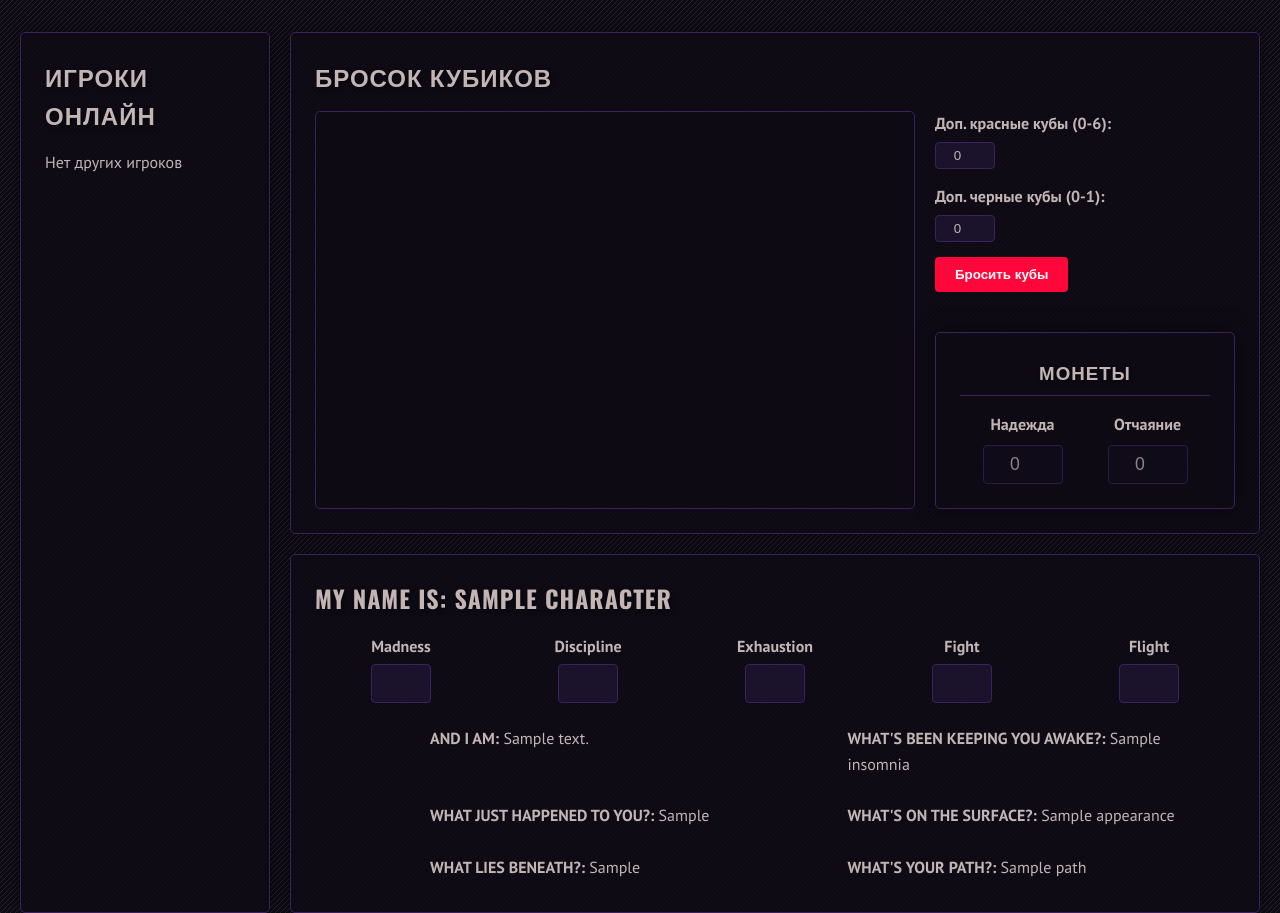
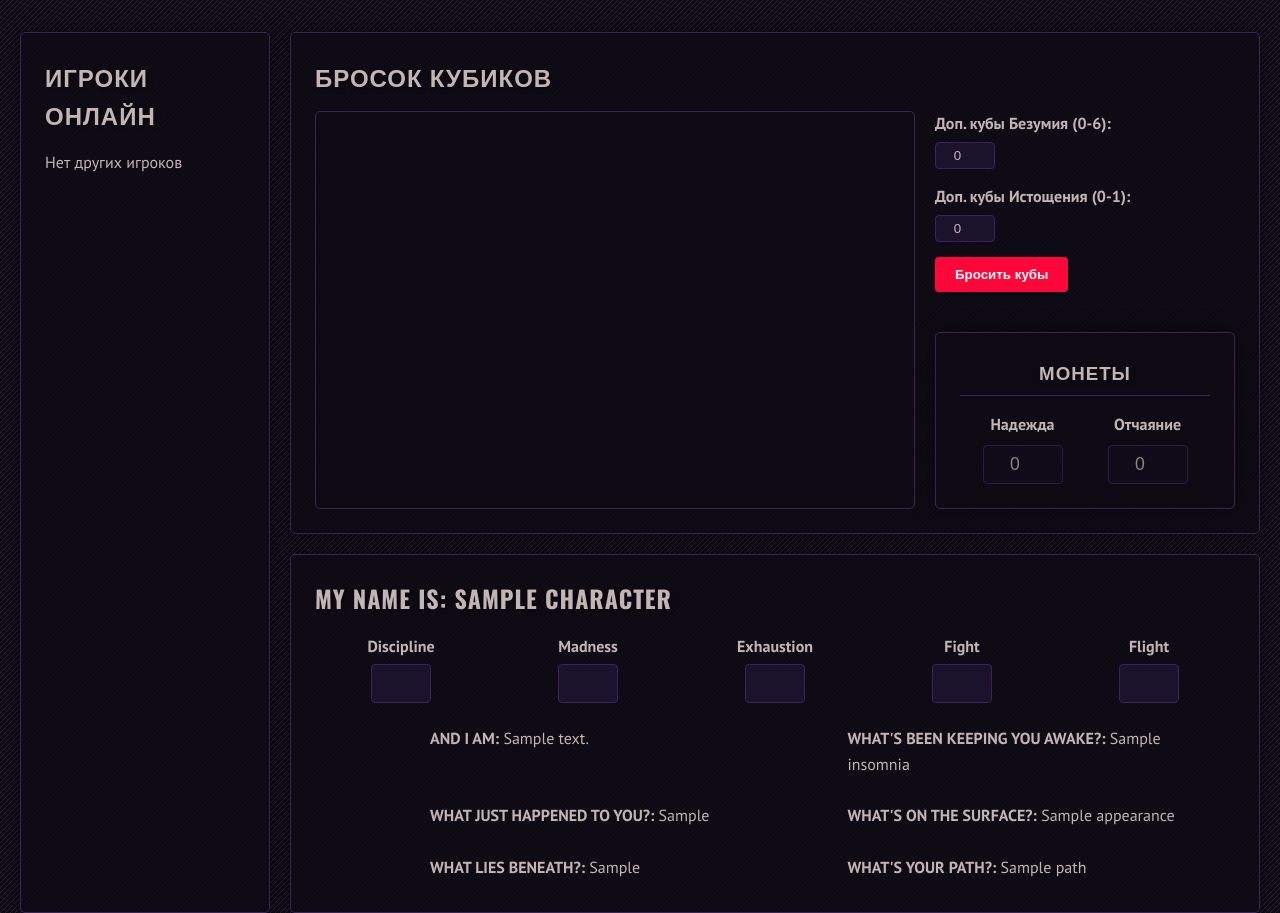
Before and after one commit to cursed-amari/dryh_game_site, a Flask app: template templates/game.html in a window 1280 px wide. Shown: the part 102-1015 px from the top of the page. Run offline with Flask 3, Linux system fonts and the light colour scheme; the template is opened without the code that fills it: most values are stand-ins (such as "Sample title", 1, 10 or a date in 2020); some libraries are stand-ins or nearby versions.

Commit message:
separate js and html im character_sheet, discipline first in game

```diff
--- a/templates/game.html
+++ b/templates/game.html
@@ -42,28 +42,26 @@
             <h2>Бросок кубиков</h2>
 
             <div class="dice-area-grid">
-                <!-- Левая колонка: результаты бросков -->
                 <div class="dice-results">
                     <div class="dice-container">
-                        <!-- Кубики будут создаваться здесь через JS -->
+                        <!-- Кубики будут здесь -->
                     </div>
                 </div>
 
-                <!-- Правая колонка: настройки бросков и монеты -->
                 <div class="controls-section">
                     <div class="dice-controls">
                         {% if session.master %}
                             <div class="dice-control-group">
-                                <label for="yellow-dice">Желтые кубы (1-15):</label>
+                                <label for="yellow-dice">кубы Боли (1-15):</label>
                                 <input type="number" id="yellow-dice" min="1" max="15" value="2">
                             </div>
                         {% else %}
                             <div class="dice-control-group">
-                                <label for="red-extra">Доп. красные кубы (0-6):</label>
+                                <label for="red-extra">Доп. кубы Безумия (0-6):</label>
                                 <input type="number" id="red-extra" min="0" max="6" value="0">
                             </div>
                             <div class="dice-control-group">
-                                <label for="black-extra">Доп. черные кубы (0-1):</label>
+                                <label for="black-extra">Доп. кубы Истощения (0-1):</label>
                                 <input type="number" id="black-extra" min="0" max="1" value="0">
                             </div>
                         {% endif %}
@@ -91,7 +89,7 @@
         <section class="character-sheet">
             <h2>MY NAME IS: {{ character.name }}</h2>
             <div class="stats-form">
-                {% for stat in ['madness', 'discipline', 'exhaustion', 'fight', 'flight'] %}
+                {% for stat in ['discipline', 'madness', 'exhaustion', 'fight', 'flight'] %}
                 <div class="stat-group">
                     <label class="stat-label">{{ stat.capitalize() }}</label>
                     <input type="number" class="stat-input" data-stat="{{ stat }}"
@@ -123,7 +121,7 @@
             </div>
             <div class="modal-body">
                 <div class="player-stats">
-                    {% for stat in ['madness', 'discipline', 'exhaustion', 'fight', 'flight'] %}
+                    {% for stat in ['discipline', 'madness', 'exhaustion', 'fight', 'flight'] %}
                     <div class="player-stat">
                         <div class="player-stat-label">{{ stat.capitalize() }}</div>
                         <div class="player-stat-value" data-stat="{{ stat }}">0</div>
```
Also changed, not shown: static/js/character_sheet.js (added, +18 -0 lines), templates/character_sheet.html (+1 -22 lines).
